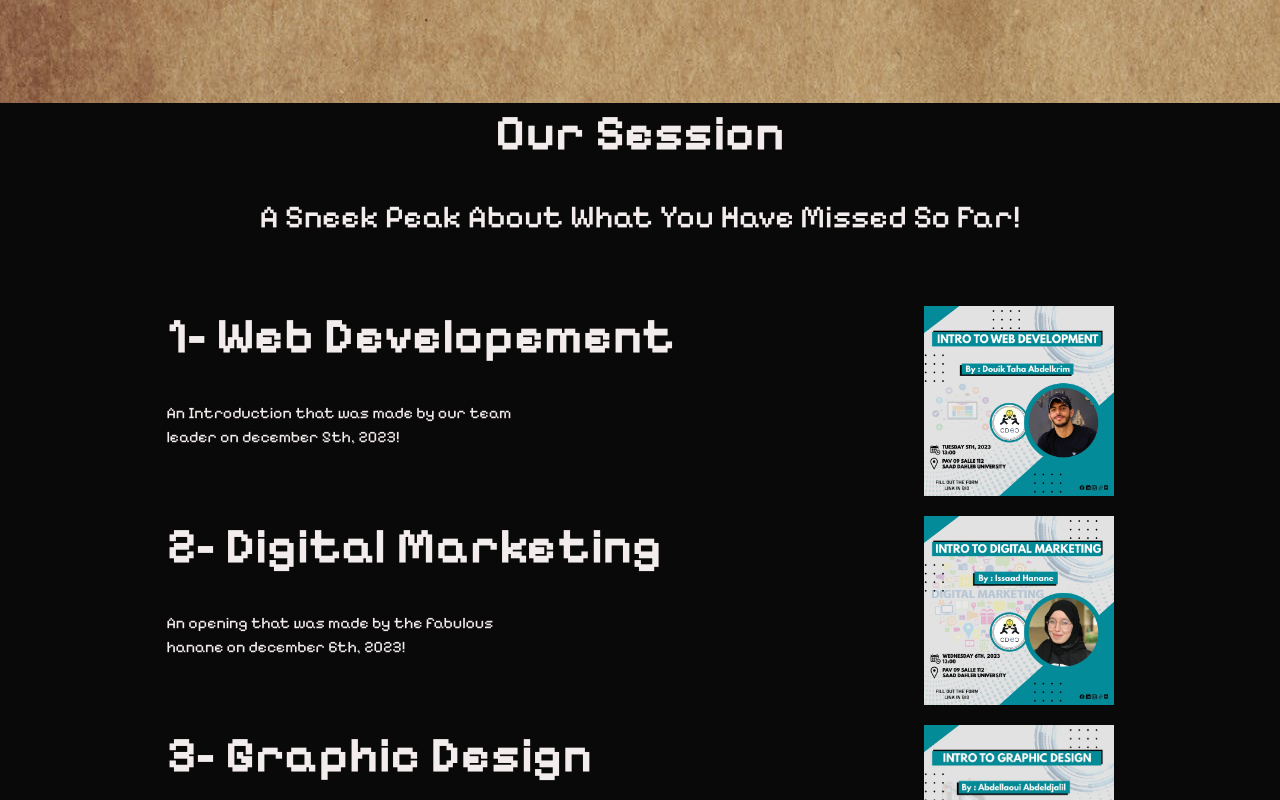
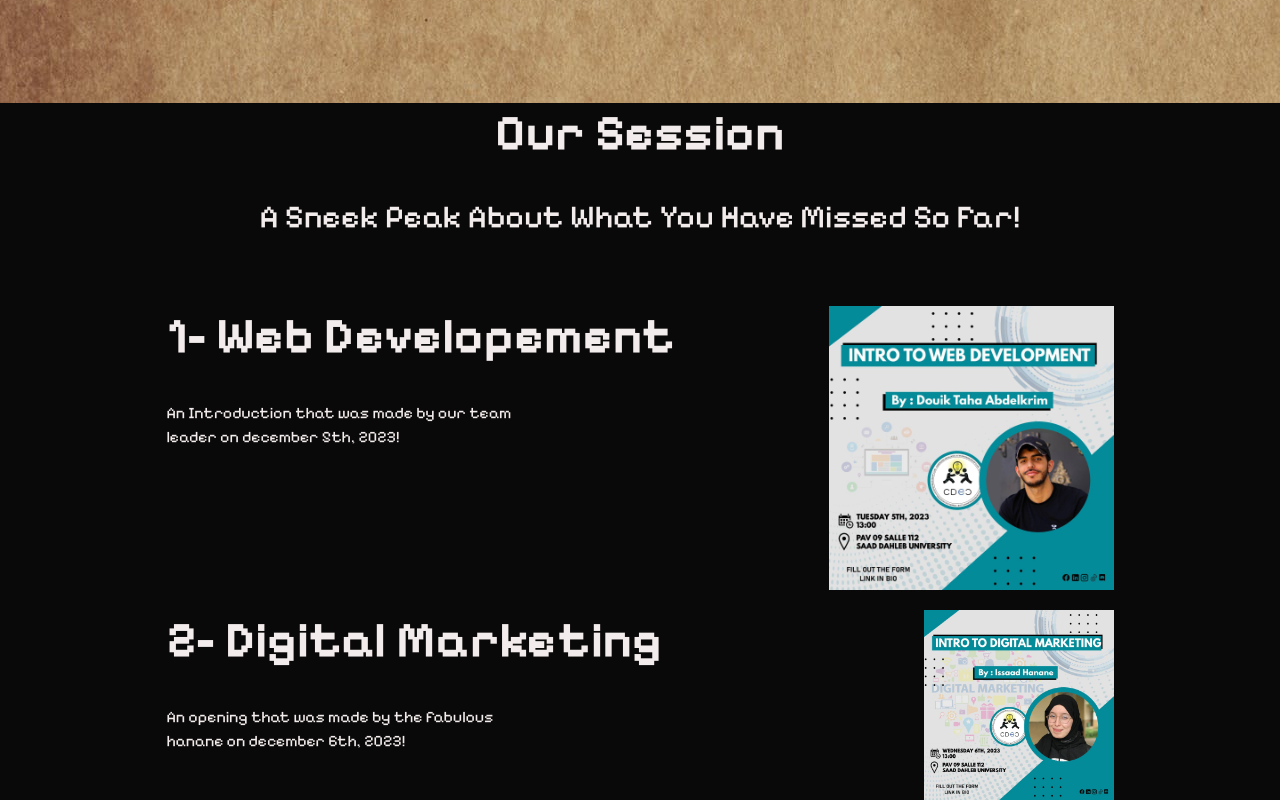
Before and after one commit to fmyacine/cdec-wlcm, a plain HTML site: page index.html in a window 1280 px wide. In both pictures the pointer is over the picture 1018 px from the left and 3380 px from the top of the page. Shown: the part 2980-3780 px from the top of the page. Drawn offline with nearby package versions, Linux system fonts and the light colour scheme.

Commit message:
Update styleH.css
the finale update on the css so far

```diff
--- a/styleH.css
+++ b/styleH.css
@@ -241,8 +241,15 @@ h1 span{
 .sess img{
   width: 20%;
   height: 30%;
+  transition-delay: 50ms;
+  transition-duration: 100ms;
 }
 
 .sess .tex p{
   width: 60%;
 }
+
+.sess img:hover{
+  width: 30%;
+  height: 30%;
+}
```
